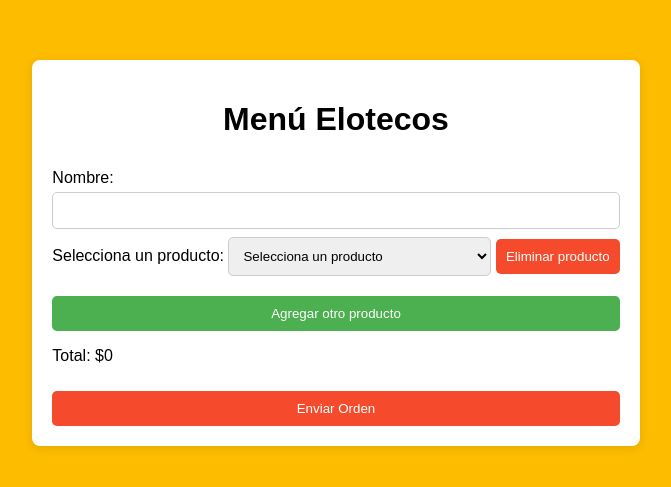
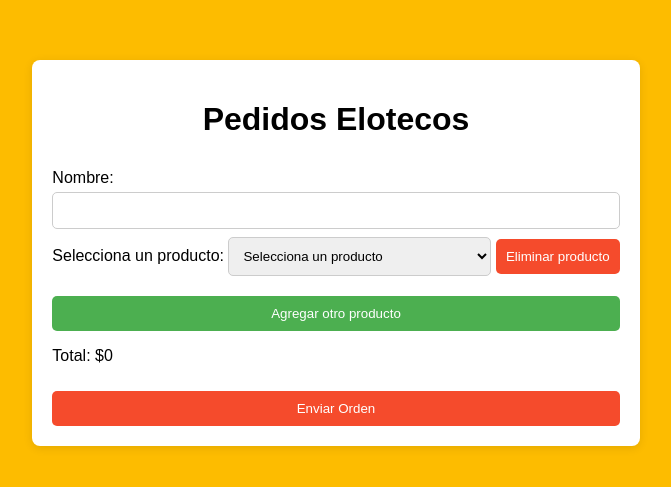
Before and after one commit to AxelGI/Menu.Elotecos, a plain HTML site: page index.html in a window 1280 px wide. Shown: the part 147-634 px from the top of the page, without its empty margins (304-975 px from the left). Drawn offline with Linux system fonts and the light colour scheme.

Commit message:
Update index.html

```diff
--- a/index.html
+++ b/index.html
@@ -3,13 +3,13 @@
 <head>
     <meta charset="UTF-8">
     <meta name="viewport" content="width=device-width, initial-scale=1.0">
-    <title>Menú Elotecos</title>
+    <title>Pedidos Elotecos</title>
     <link rel="stylesheet" href="styles.css">
     <link rel="shortcut icon" href="Logo_Elotecos.PNG" type="image/x-icon">
 </head>
 <body>
     <div class="container">
-        <h1>Menú Elotecos</h1>
+        <h1>Pedidos Elotecos</h1>
         <form id="orderForm">
             <label for="name">Nombre:</label>
             <input type="text" id="name" name="name" required>
```
